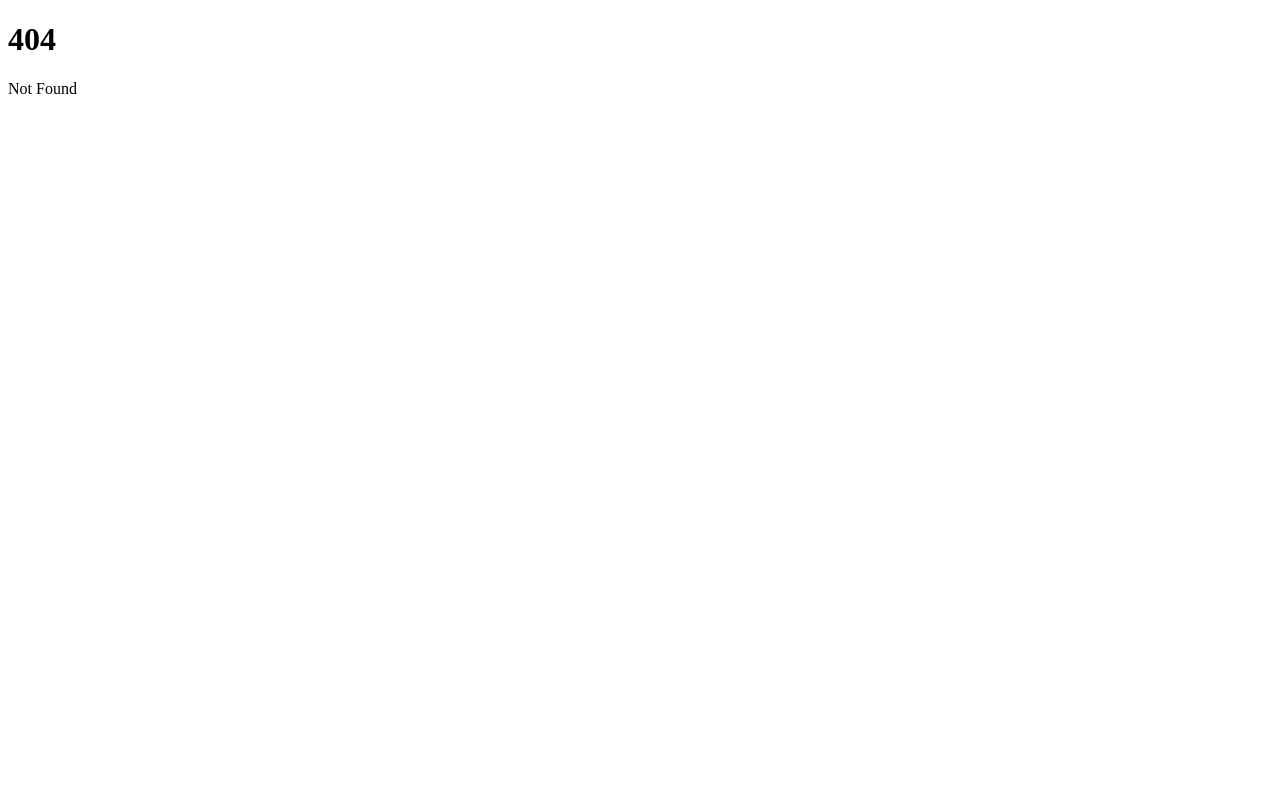
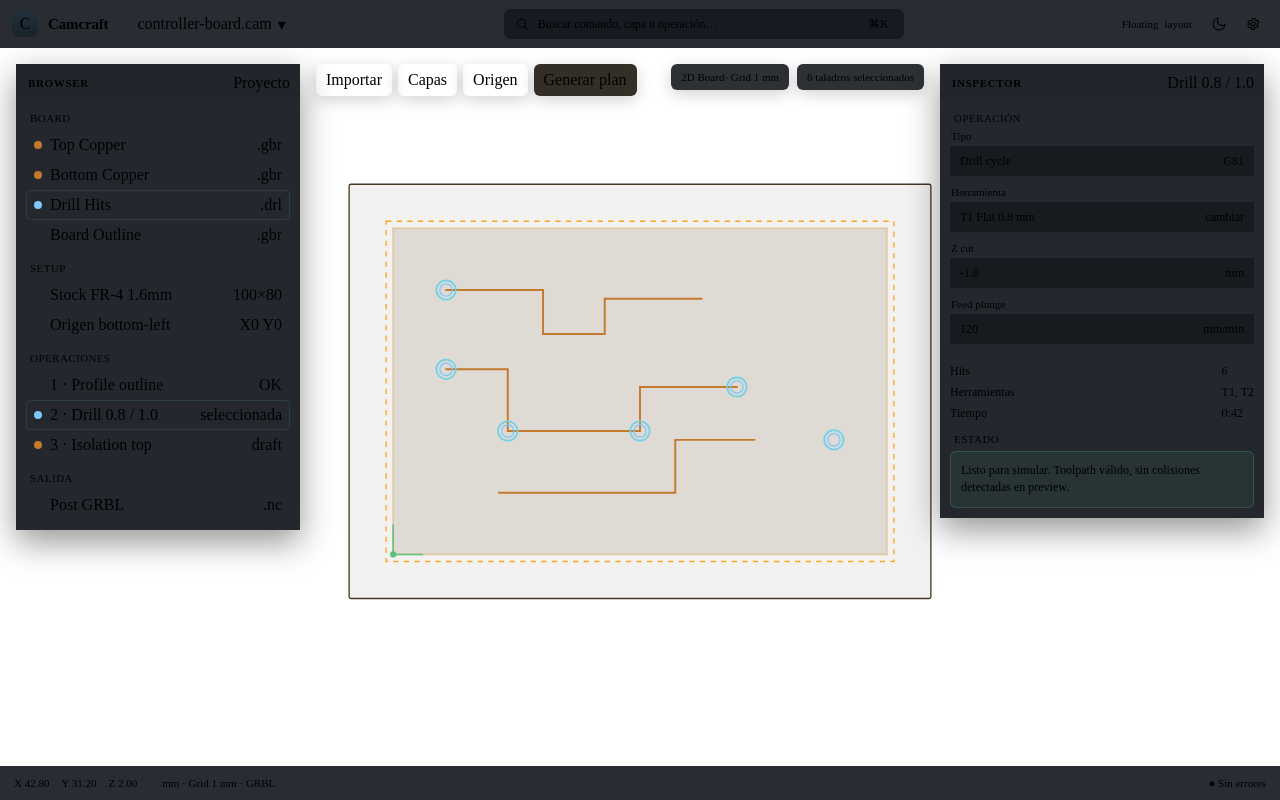
Before and after one commit to jvegaf/camcraft, a SvelteKit app: page /workbench in a window 1280 px wide. Before the commit this address had no page. Built offline with nearby package versions, Linux system fonts and the light colour scheme.

Commit message:
feat(ui): add workbench preview route and base document sizing
Expose WorkbenchShell at /workbench and set html/body height and
canvas background in the global Panda base layer.

```diff
--- a/src/app.css
+++ b/src/app.css
@@ -1,6 +1,12 @@
 @layer reset, base, tokens, recipes, utilities;
 
 @layer base {
+  html, body {
+    height: 100%;
+    margin: 0;
+    background: var(--bg-canvas);
+  }
+
   :root {
     --bg-app: token(colors.app);
     --bg-canvas: token(colors.canvas);
--- /dev/null
+++ b/src/routes/workbench/+page.svelte
@@ -0,0 +1,5 @@
+<script lang="ts">
+import { WorkbenchShell } from '$lib/components/workbench';
+</script>
+
+<WorkbenchShell />
```
